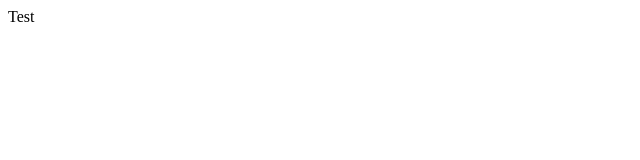
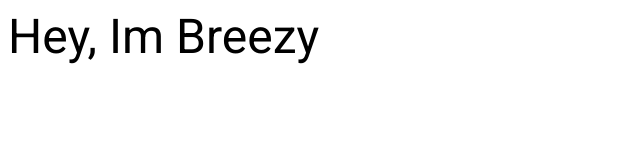
Before and after one commit to HeyImBreezy/heyimbreezy.github.io, a plain HTML site: page index.html in a window 1280 px wide. Shown: the whole page, without its empty margins (0-640 px from the left). Drawn offline with Linux system fonts and the light colour scheme.

Commit message:
Update index.html

```diff
--- a/index.html
+++ b/index.html
@@ -1 +1,15 @@
-Test
+<html>
+  <head>
+    <link rel="stylesheet"
+          href="https://fonts.googleapis.com/css?family=Roboto">
+    <style>
+      body {
+        font-family: 'Roboto', serif;
+        font-size: 48px;
+      }
+    </style>
+  </head>
+  <body>
+    <div>Hey, Im Breezy</div>
+  </body>
+</html>
```
